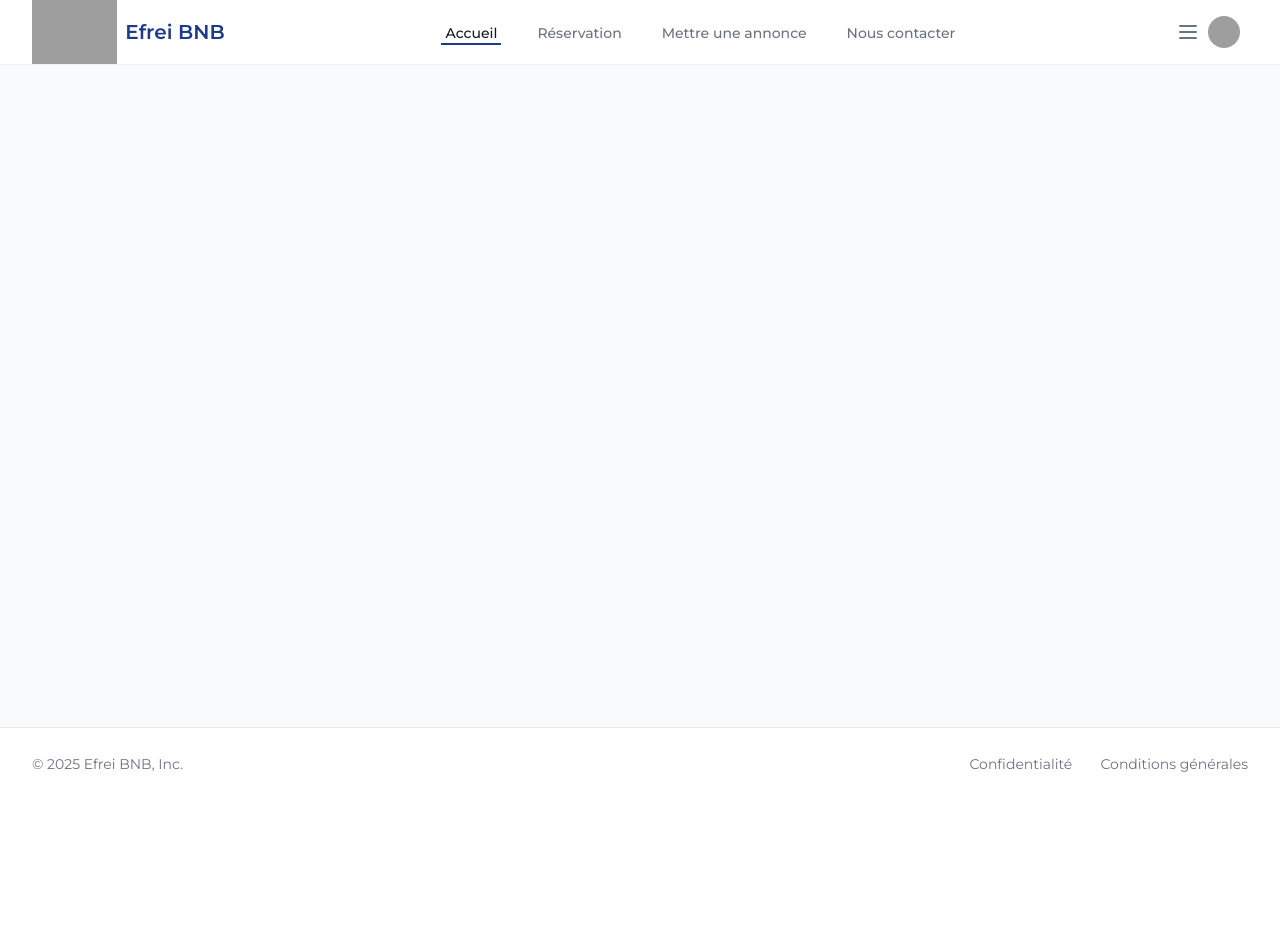
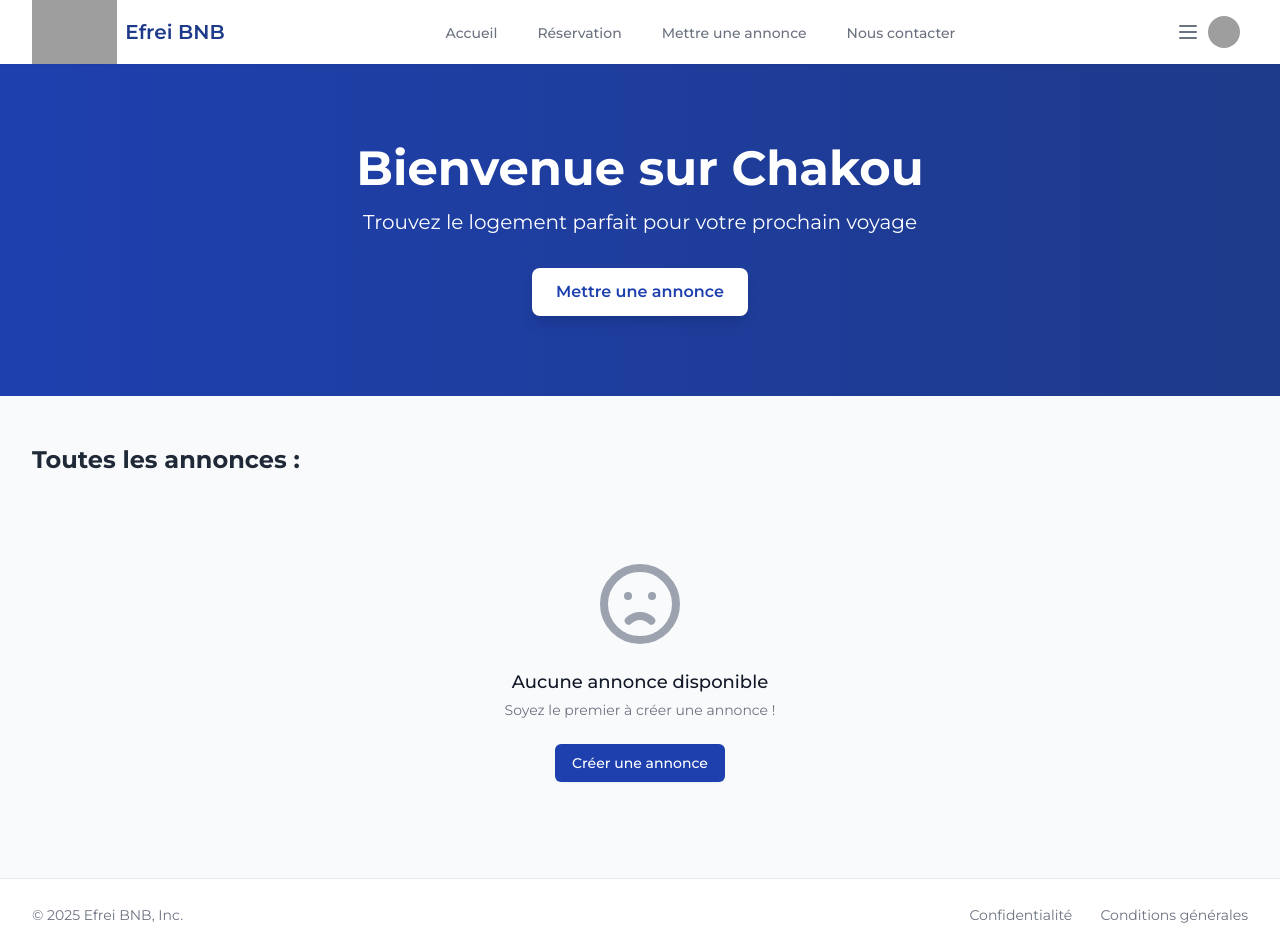
Before and after one commit to HFI80Z/Projet_Hackathon, a PHP site: template templates/accueil.php in a window 1280 px wide. Before the commit the page ends 772 px from the top, so only its background shows below. Run offline with PHP 8.4, Linux system fonts and the light colour scheme; the template is opened without the code that fills it, so the values that code supplies are empty; some libraries are stand-ins or nearby versions; grey boxes are pictures that could not be loaded.

Commit message:
Bug regler sur la page d'accueil

```diff
--- a/templates/accueil.php
+++ b/templates/accueil.php
@@ -1,111 +1,103 @@
-<!DOCTYPE html>
-<html lang="fr">
-<head>
-    <meta charset="UTF-8">
-    <meta name="viewport" content="width=device-width, initial-scale=1.0">
-    <title>Efrei BNB</title>
-    <script src="https://cdn.tailwindcss.com"></script>
-    <link href="https://fonts.googleapis.com/css2?family=Montserrat:wght@400;500;600;700&display=swap" rel="stylesheet">
-    <style>
-        body {
-            font-family: 'Montserrat', sans-serif;
-        }
-    </style>
-</head>
-<body class="min-h-screen flex flex-col bg-gray-50">
-    <!-- Navigation -->
-    <nav class="bg-white shadow-sm sticky top-0 z-50">
-        <div class="max-w-7xl mx-auto px-4 sm:px-6 lg:px-8">
-            <div class="flex justify-between h-16">
-                <!-- Logo -->
-                <div class="flex items-center h-16">
-                    <a href="/" class="flex-shrink-0 flex items-center h-full">
-                        <img class="max-h-full w-auto" src="/images/logo.png" alt="Logo Efrei BNB">
-                        <span class="ml-2 text-xl font-semibold text-blue-900">Efrei BNB</span>
+<?php
+ob_start();
+?>
+
+<!-- Hero Banner -->
+<div class="relative bg-gradient-to-r from-blue-800 to-blue-900 text-white py-20 px-4 sm:px-6 lg:px-8">
+    <div class="max-w-7xl mx-auto text-center">
+        <h1 class="text-4xl md:text-5xl font-bold mb-4">Bienvenue sur Chakou</h1>
+        <p class="text-xl mb-8">Trouvez le logement parfait pour votre prochain voyage</p>
+        <div class="cta">
+            <a href="/creer-annonce" class="inline-block bg-white text-blue-800 font-semibold px-6 py-3 rounded-lg hover:bg-gray-100 transition duration-300 shadow-lg">
+                Mettre une annonce
+            </a>
+        </div>
+    </div>
+</div>
+
+<!-- Main Content -->
+<div class="max-w-7xl mx-auto px-4 sm:px-6 lg:px-8 py-12">
+
+    <?php if (!isset($annonce)): ?>
+        <h2 class="text-2xl font-bold text-gray-800 mb-8">Toutes les annonces :</h2>
+
+        <?php if (!empty($annonces)): ?>
+            <div class="grid grid-cols-1 sm:grid-cols-2 lg:grid-cols-3 gap-8">
+                <?php foreach ($annonces as $annonceItem): ?>
+                    <div class="annonce-card bg-white rounded-xl overflow-hidden shadow-md hover:shadow-lg transition duration-300">
+                        <?php if (!empty($annonceItem['image'])): ?>
+                            <img src="/uploads/<?= htmlspecialchars($annonceItem['image']) ?>"
+                                 alt="Image de l'annonce"
+                                 class="w-full h-48 object-cover">
+                        <?php else: ?>
+                            <div class="w-full h-48 bg-gray-200 flex items-center justify-center">
+                                <span class="text-gray-500">Pas d'image</span>
+                            </div>
+                        <?php endif; ?>
+
+                        <div class="p-5">
+                            <div class="flex justify-between items-start">
+                                <h3 class="annonce-card-title text-lg font-semibold text-gray-800 mb-2">
+                                    <?= htmlspecialchars($annonceItem['titre']) ?>
+                                </h3>
+                                <div class="annonce-card-rating flex items-center text-sm">
+                                    <span class="text-blue-800">★</span>
+                                    <span>4,9</span>
+                                </div>
+                            </div>
+
+                            <div class="annonce-card-location text-gray-600 mb-4 line-clamp-2">
+                                <?= nl2br(htmlspecialchars($annonceItem['description'])) ?>
+                            </div>
+
+                            <div class="annonce-card-info flex justify-between items-center mb-4">
+                                <div class="annonce-card-price font-bold text-gray-900">
+                                    <?= htmlspecialchars($annonceItem['prix']) ?> € <span class="font-normal text-gray-600">/ nuit</span>
+                                </div>
+                            </div>
+
+                            <div class="annonce-card-footer border-t border-gray-100 pt-4">
+                                <div class="created-by text-sm text-gray-500 mb-3">
+                                    <a href="/profil?id=<?= htmlspecialchars($annonceItem['user_id']) ?>" class="hover:text-blue-800">
+                                        Créé par : <?= htmlspecialchars($annonceItem['prenom'] . ' ' . $annonceItem['nom']) ?>
                                     </a>
                                 </div>
 
-                <!-- Menu central -->
-                <div class="hidden md:ml-6 md:flex md:items-center md:space-x-8">
-                    <a href="/" class="text-gray-900 inline-flex items-center px-1 pt-1 border-b-2 border-blue-900 text-sm font-medium">Accueil</a>
-                    <a href="/reservation" class="text-gray-500 hover:text-blue-900 inline-flex items-center px-1 pt-1 border-b-2 border-transparent hover:border-blue-300 text-sm font-medium">Réservation</a>
-                    <a href="/creer-annonce" class="text-gray-500 hover:text-blue-900 inline-flex items-center px-1 pt-1 border-b-2 border-transparent hover:border-blue-300 text-sm font-medium">Mettre une annonce</a>
-                    <a href="/contact" class="text-gray-500 hover:text-blue-900 inline-flex items-center px-1 pt-1 border-b-2 border-transparent hover:border-blue-300 text-sm font-medium">Nous contacter</a>
-                </div>
-
-                <!-- Menu utilisateur -->
-                <div class="flex items-center">
-                    <div class="relative user-menu ml-4">
-                        <button class="flex items-center space-x-2 p-2 rounded-full hover:bg-gray-100">
-                            <svg xmlns="http://www.w3.org/2000/svg" class="h-6 w-6 text-gray-500" fill="none" viewBox="0 0 24 24" stroke="currentColor">
-                                <path stroke-linecap="round" stroke-linejoin="round" stroke-width="2" d="M4 6h16M4 12h16M4 18h16" />
-                            </svg>
-                            <img class="h-8 w-8 rounded-full" src="https://www.gravatar.com/avatar/00000000000000000000000000000000?d=mp&f=y" alt="Compte">
-                        </button>
-
-                        <div class="user-menu-content hidden absolute right-0 mt-2 w-48 bg-white rounded-md shadow-lg py-1 z-50">
+                                <div class="actions flex justify-end space-x-4 text-sm">
                                     <?php if (isset($_SESSION['user_id'])): ?>
-                                <a href="/modifier-compte" class="block px-4 py-2 text-sm text-gray-700 hover:bg-gray-100">Compte</a>
-                                <a href="/messages" class="block px-4 py-2 text-sm text-gray-700 hover:bg-gray-100">Messages</a>
-                                <a href="/deconnexion" class="block px-4 py-2 text-sm text-gray-700 hover:bg-gray-100">Déconnexion</a>
-                            <?php else: ?>
-                                <a href="/connexion" class="block px-4 py-2 text-sm text-gray-700 hover:bg-gray-100">Connexion</a>
-                                <a href="/inscription" class="block px-4 py-2 text-sm text-gray-700 hover:bg-gray-100">Inscription</a>
+                                        <?php if ($_SESSION['user_id'] == $annonceItem['user_id']): ?>
+                                            <a href="/modifier-annonce?id=<?= $annonceItem['id'] ?>" class="text-gray-500 hover:text-blue-800">Modifier</a>
+                                            <a href="/supprimer-annonce?id=<?= $annonceItem['id'] ?>"
+                                               onclick="return confirm('Supprimer cette annonce ?')"
+                                               class="text-gray-500 hover:text-blue-800">Supprimer</a>
+                                        <?php endif; ?>
+                                        <a href="/reserver-annonce?id=<?= $annonceItem['id'] ?>" class="text-blue-800 font-semibold hover:text-blue-900">Réserver</a>
                                     <?php endif; ?>
                                 </div>
                             </div>
                         </div>
                     </div>
+                <?php endforeach; ?>
+            </div>
+        <?php else: ?>
+            <div class="text-center py-12">
+                <div class="mx-auto h-24 w-24 text-gray-400 mb-4">
+                    <svg xmlns="http://www.w3.org/2000/svg" fill="none" viewBox="0 0 24 24" stroke="currentColor">
+                        <path stroke-linecap="round" stroke-linejoin="round" stroke-width="2" d="M9.172 16.172a4 4 0 015.656 0M9 10h.01M15 10h.01M21 12a9 9 0 11-18 0 9 9 0 0118 0z" />
+                    </svg>
+                </div>
+                <h3 class="text-lg font-medium text-gray-900">Aucune annonce disponible</h3>
+                <p class="mt-1 text-sm text-gray-500">Soyez le premier à créer une annonce !</p>
+                <div class="mt-6">
+                    <a href="/creer-annonce" class="inline-flex items-center px-4 py-2 border border-transparent text-sm font-medium rounded-md shadow-sm text-white bg-blue-800 hover:bg-blue-900 focus:outline-none focus:ring-2 focus:ring-offset-2 focus:ring-blue-500">
+                        Créer une annonce
+                    </a>
+                </div>
+            </div>
+        <?php endif; ?>
+    <?php endif; ?>
 </div>
 
-        <!-- Menu mobile -->
-        <div class="md:hidden">
-            <div class="pt-2 pb-3 space-y-1">
-                <a href="/" class="bg-blue-50 border-blue-900 text-blue-800 block pl-3 pr-4 py-2 border-l-4 text-base font-medium">Accueil</a>
-                <a href="/reservation" class="border-transparent text-gray-600 hover:bg-blue-50 hover:border-blue-300 hover:text-blue-900 block pl-3 pr-4 py-2 border-l-4 text-base font-medium">Réservation</a>
-                <a href="/creer-annonce" class="border-transparent text-gray-600 hover:bg-blue-50 hover:border-blue-300 hover:text-blue-900 block pl-3 pr-4 py-2 border-l-4 text-base font-medium">Mettre une annonce</a>
-                <a href="/contact" class="border-transparent text-gray-600 hover:bg-blue-50 hover:border-blue-300 hover:text-blue-900 block pl-3 pr-4 py-2 border-l-4 text-base font-medium">Nous contacter</a>
-            </div>
-        </div>
-    </nav>
-
-    <!-- Contenu principal -->
-    <main class="flex-grow">
-        <?= $content ?>
-    </main>
-
-    <!-- Footer -->
-    <footer class="bg-white border-t border-gray-200 py-6">
-        <div class="max-w-7xl mx-auto px-4 sm:px-6 lg:px-8">
-            <div class="flex flex-col md:flex-row justify-between items-center">
-                <p class="text-gray-500 text-sm">&copy; 2025 Efrei BNB, Inc.</p>
-                <div class="mt-4 md:mt-0 space-x-6">
-                    <a href="/confidentialite" class="text-gray-500 hover:text-blue-900 text-sm">Confidentialité</a>
-                    <a href="/conditions-generales" class="text-gray-500 hover:text-blue-900 text-sm">Conditions générales</a>
-                </div>
-            </div>
-        </div>
-    </footer>
-
-    <!-- Script pour afficher/masquer le menu utilisateur -->
-    <script>
-        document.addEventListener("DOMContentLoaded", function () {
-            const toggleButton = document.querySelector(".user-menu button");
-            const menuContent = document.querySelector(".user-menu-content");
-
-            toggleButton.addEventListener("click", function (e) {
-                e.stopPropagation();
-                menuContent.classList.toggle("hidden");
-            });
-
-            document.addEventListener("click", function () {
-                menuContent.classList.add("hidden");
-            });
-
-            menuContent.addEventListener("click", function (e) {
-                e.stopPropagation();
-            });
-        });
-    </script>
-</body>
-</html>
+<?php
+$content = ob_get_clean();
+require __DIR__ . '/layout.php';
```
Lines whose indentation alone changed are shown as unchanged.
